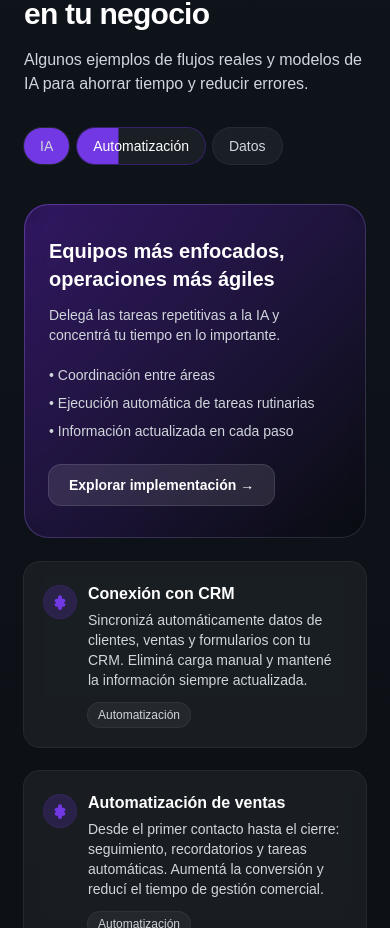
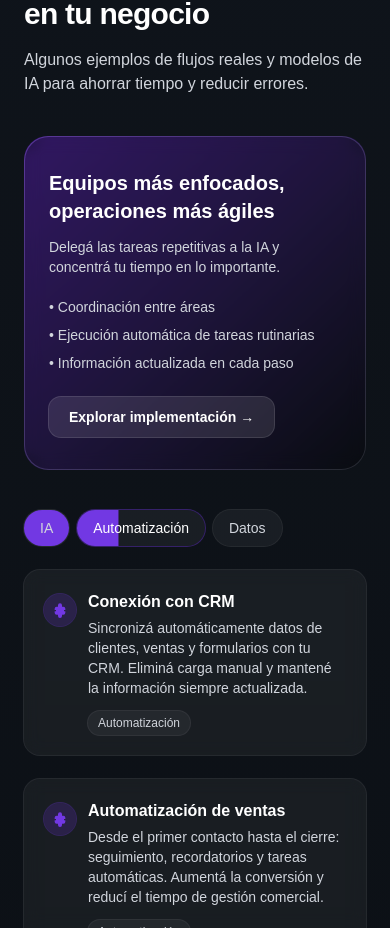
Before and after one commit to valentinoqueiro/Promptoma, a Next.js app: page / in a window 390 px wide. Shown: the part 2455-3383 px from the top of the page. Built offline with nearby package versions, Linux system fonts and the light colour scheme.

Commit message:
Use cases adaptado Mobile

```diff
--- a/app/components/UseCases.tsx
+++ b/app/components/UseCases.tsx
@@ -134,7 +134,7 @@ export default function UseCases({ items = DEFAULT_ITEMS }: { items?: UseCase[]
         </motion.header>
 
         {/* Filtros + barra de progreso por botón */}
-        <motion.div className="mt-8 flex flex-wrap gap-2" variants={fadeUp}>
+        <motion.div className="mt-8 hidden flex-wrap gap-2 md:flex" variants={fadeUp}>
           {TAGS.map((t) => (
             <button
               key={t.key}
@@ -178,6 +178,32 @@ export default function UseCases({ items = DEFAULT_ITEMS }: { items?: UseCase[]
                   Explorar implementación →
                 </a>
               </div>
+            </div>
+          </motion.div>
+
+          {/* Filtros en móvil, entre la carta violeta y las tarjetas dinámicas */}
+          <motion.div className="mt-4 md:hidden" variants={fadeUp}>
+            <div className="flex flex-wrap gap-2">
+              {TAGS.map((t) => (
+                <button
+                  key={`m-${t.key}`}
+                  onClick={() => changeTo(t.key)}
+                  aria-pressed={active === t.key}
+                  className={`relative overflow-hidden rounded-full px-4 py-2 text-sm font-medium ring-1 transition
+                    ${active === t.key ? "text-white ring-[#7238E3]/40" : "text-gray-300 ring-white/10 hover:bg-white/10"}`}
+                  style={{ backgroundColor: "rgba(255,255,255,0.05)" }}
+                >
+                  {/* capa de relleno progresivo */}
+                  <span
+                    ref={active === t.key ? progressEl : undefined}
+                    aria-hidden
+                    className="absolute inset-0 origin-left bg-[#7238E3] will-change-transform"
+                    style={{ transform: "scaleX(0)" }}
+                  />
+                  {/* etiqueta por encima */}
+                  <span className="relative z-10">{t.label}</span>
+                </button>
+              ))}
             </div>
           </motion.div>
 
--- a/app/layout.tsx
+++ b/app/layout.tsx
@@ -13,8 +13,8 @@ const geistMono = Geist_Mono({
 });
 
 export const metadata: Metadata = {
-  title: "Create Next App",
-  description: "Generated by create next app",
+  title: "Promptoma",
+  description: "Automatizaciónes + IA",
 };
 
 export default function RootLayout({
```
